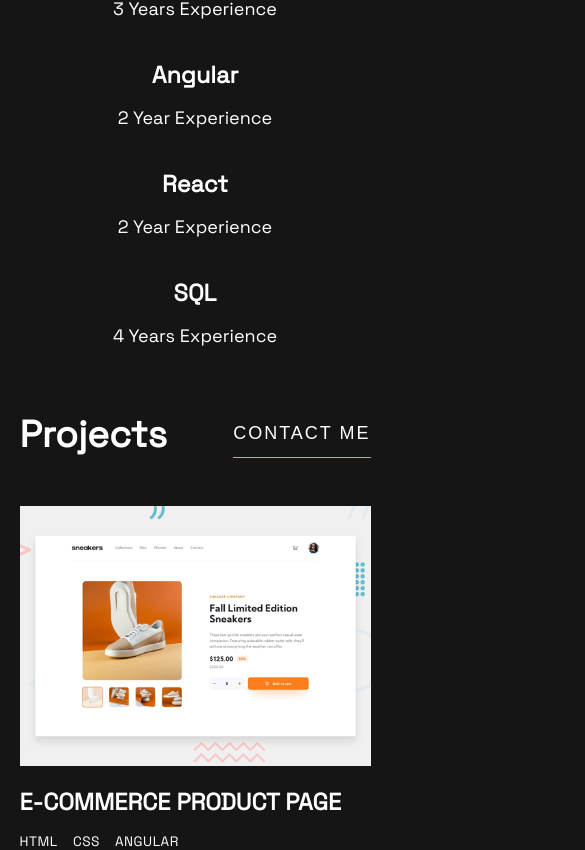
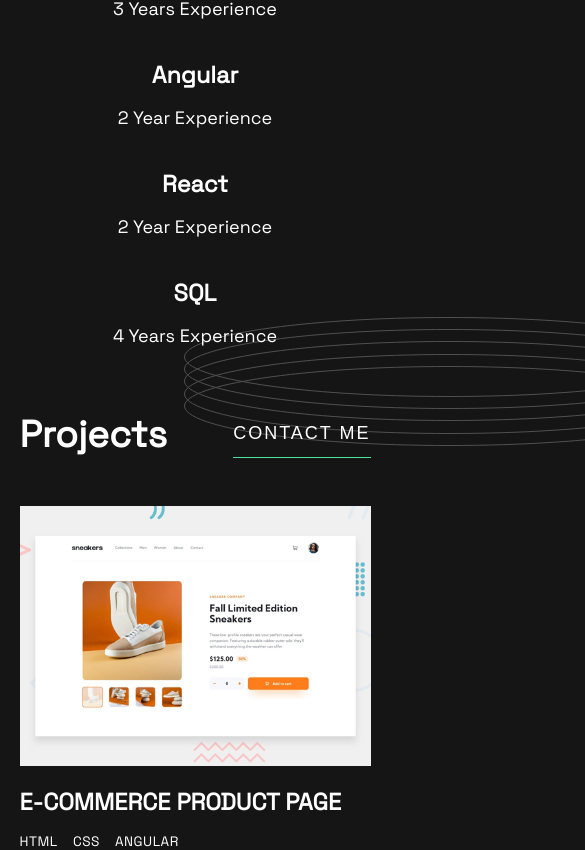
Before and after one commit to cristian-glab/my-portfolio-react, a React (Create React App) app: page / in a window 390 px wide. Shown: the part 1147-1997 px from the top of the page, 585 px wide, since content can reach past the window. Built offline with nearby package versions, Linux system fonts and the light colour scheme.

Commit message:
Add left rings image in sections

```diff
--- a/src/components/contact/Contact.scss
+++ b/src/components/contact/Contact.scss
@@ -4,6 +4,12 @@
 	display: flex;
 	flex-wrap: wrap;
 	padding: 3rem 6vw 0 6vw;
+	position: relative;
+	.rings {
+		position: absolute;
+		top: 16rem;
+		left: -5vw;
+	}
 	.description {
 		width: 50%;
 		min-height: 22rem;
@@ -130,6 +136,10 @@
 
 @media screen and (max-width: 1080px) {
 	.contact {
+		.rings {
+			top: 33rem;
+			left: -15rem;
+		}
 		.description {
 			text-align: center;
 			width: 100%;
@@ -161,6 +171,10 @@
 
 @media screen and (max-width: 680px) {
 	.contact {
+		.rings {
+			top: 28rem;
+			left: -15rem;
+		}
 		.description {
 			padding: 0;
 			h1 {
--- a/src/components/contact/Contact.tsx
+++ b/src/components/contact/Contact.tsx
@@ -11,6 +11,7 @@ import LinkedIn from '../../images/LinkedIn.svg'
 import LinkedInGreen from '../../images/LinkedInGreen.svg'
 import Twitter from '../../images/Twitter.svg'
 import TwitterGreen from '../../images/TwitterGreen.svg'
+import Rings from '../../images/rings.svg'
 
 interface contactState {
   name: string;
@@ -70,6 +71,7 @@ const Contact: React.FC = () => {
 
   return (
     <section className='contact' id="contact">
+      <img className="rings" src={Rings} alt="Rings" />
       <div className="description">
         <h1>Contact</h1>
         <p>
--- a/src/components/hero/Hero.scss
+++ b/src/components/hero/Hero.scss
@@ -1,5 +1,11 @@
 .hero {
 	padding: 0 6vw 6vw 6vw;
+	position: relative;
+	.rings {
+		position: absolute;
+		top: 7rem;
+		left: -7rem;
+	}
 	.container {
 		height: 45rem;
 		position: relative;
@@ -106,6 +112,10 @@
 @media screen and (max-width: 1080px) {
 	.hero {
 		padding: 0 0 4vw 4vw;
+		.rings {
+			top: 5rem;
+			left: -12rem;
+		}
 		.container {
 			height: 87vw;
 			.navbar {
@@ -137,6 +147,11 @@
 @media screen and (max-width: 680px) {
 	.hero {
 		padding: 0 4vw;
+		.rings {
+			top: 10rem;
+			left: -14rem;
+			z-index: -1;
+		}
 		.container {
 			height: 190vw;
 			min-height: 52rem;
--- a/src/components/hero/Hero.tsx
+++ b/src/components/hero/Hero.tsx
@@ -10,6 +10,7 @@ import LinkedInGreen from '../../images/LinkedInGreen.svg';
 import Twitter from '../../images/Twitter.svg';
 import TwitterGreen from '../../images/TwitterGreen.svg';
 import MyPhoto from '../../images/my-photo.png';
+import Rings from '../../images/rings.svg';
 
 const Hero: React.FC = () => {
   const scrollButtonRef = useRef<HTMLButtonElement | null>(null);
@@ -42,6 +43,7 @@ const Hero: React.FC = () => {
 
 	return (
 		<section className='hero'>
+      <img className="rings" src={Rings} alt="Rings" />
       <div className="container">
         <div className="navbar">
           <div className="nickname">
--- a/src/components/technologies/Technologies.scss
+++ b/src/components/technologies/Technologies.scss
@@ -5,6 +5,14 @@
 	display: flex;
 	justify-content: space-between;
 	flex-wrap: wrap;
+	position: relative;
+	.rings {
+		position: absolute;
+		top: 17rem;
+		right: -17rem;
+		transform: rotate(180deg);
+		display: inline-flex;
+	}
 	.element {
 		width: 30%;
 		margin-bottom: 2.5rem;
@@ -20,6 +28,10 @@
 @media screen and (max-width: 1080px) {
 	.technologies {
 		margin: 6vw 4vw 0 4vw;
+		.rings {
+			top: 23rem;
+			right: -15rem;
+		}
 		.element {
 			width: 50%;
 			h1 {
@@ -32,6 +44,10 @@
 @media screen and (max-width: 680px) {
 	.technologies {
 		justify-content: center;
+		.rings {
+			top: 38rem;
+			right: -15rem;
+		}
 		.element {
 			width: 100%;
 			h1 {
--- a/src/components/technologies/Technologies.tsx
+++ b/src/components/technologies/Technologies.tsx
@@ -1,10 +1,12 @@
 import React from 'react';
 import './Technologies.scss';
+import Rings from '../../images/rings.svg'
 
 const Technologies: React.FC = () => {
 
   return (
     <section className='technologies'>
+      <img className="rings" src={Rings} alt="Rings" />
       <div className='element'>
         <h1>HTML</h1>
         <p>4 Years Experience</p>
```
Also changed, not shown: src/images/rings.svg (added). Lines whose indentation alone changed are shown as unchanged.
